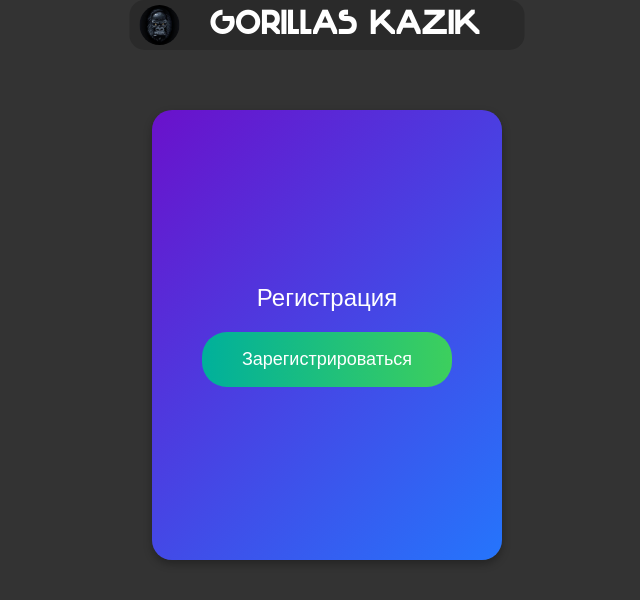
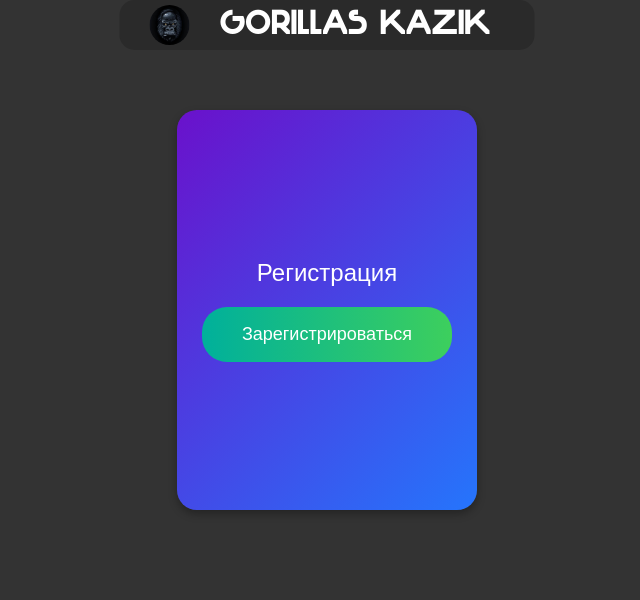
Before and after one commit to mlddleware/multi, a plain HTML site: page index.html in a window 1280 px wide. Shown: the whole page, without its empty margins (313-953 px from the left). Drawn offline with Linux system fonts and the light colour scheme; a web font is replaced by a local one.

Commit message:
Update index.html

```diff
--- a/index.html
+++ b/index.html
@@ -39,7 +39,7 @@
             transform: translateX(-50%);
             display: flex;
             align-items: center;
-            padding-left: 10px; /* Отступ слева */
+            padding-left: 30px; /* Отступ слева */
             border-radius: 15px; /* Закругленные углы */
         }
 
@@ -58,8 +58,8 @@
         }
 
         .window {
-            width: 350px;
-            height: 450px;
+            width: 300px;
+            height: 400px;
             position: absolute;
             top: 110px; /* Отступ вниз от баннера */
             background: linear-gradient(135deg, #6a11cb 0%, #2575fc 100%); /* Градиентный фон */
```
